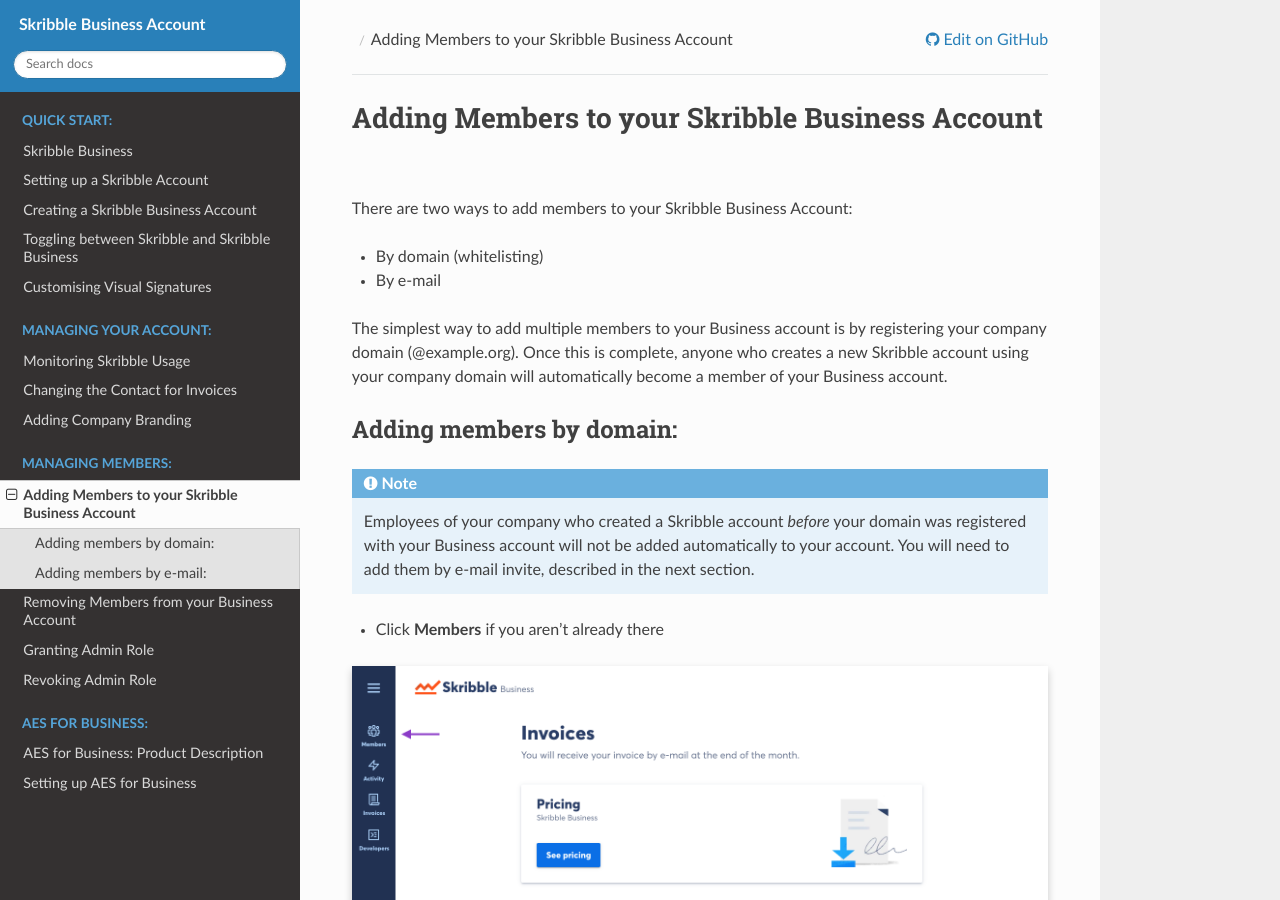
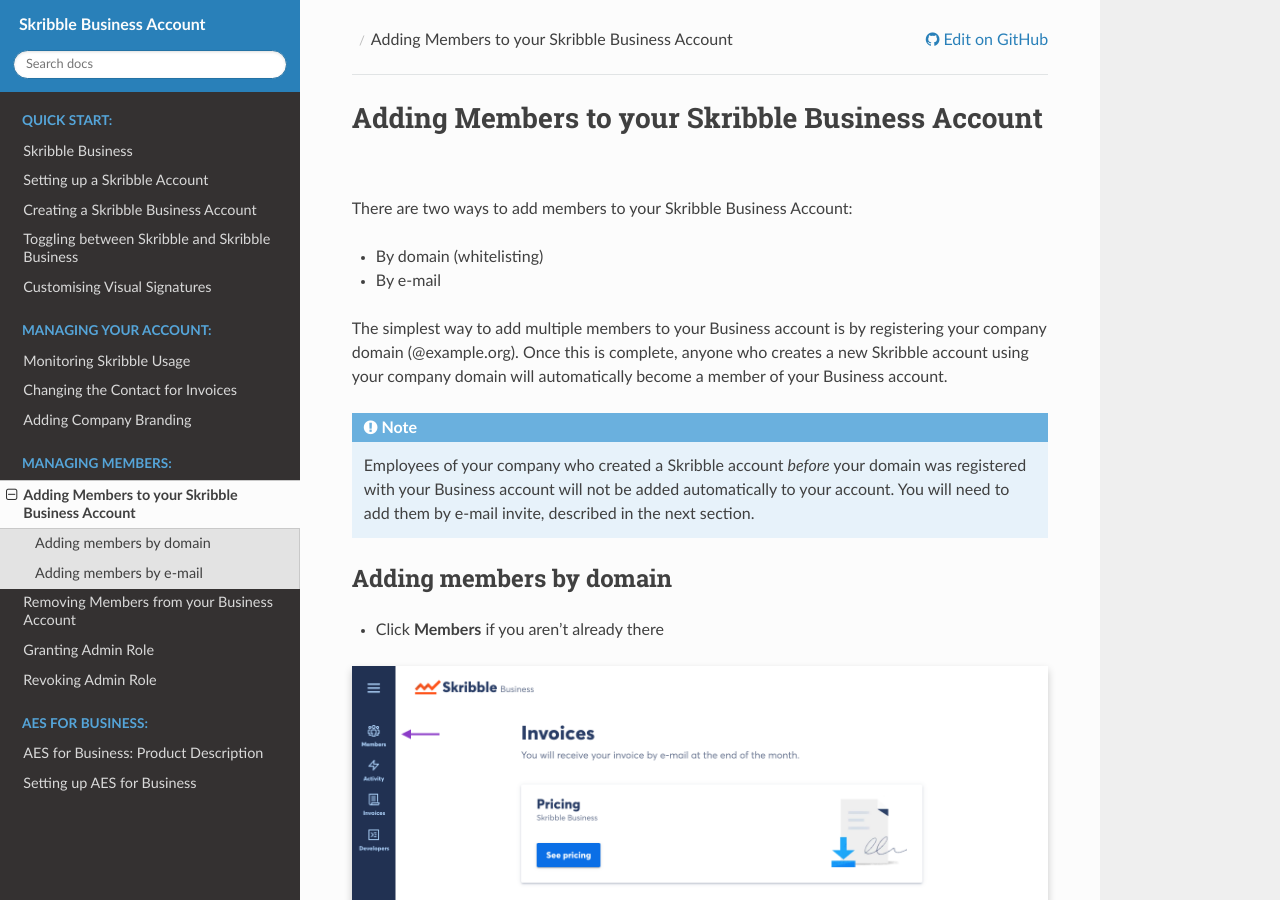
Before and after one commit to matthieu-bt/business-guide, a Sphinx documentation site: the page built from source/members/adding.rst, in a window 1280 px wide and 900 px high. Built offline with Sphinx 7.4.7 and the Read the Docs theme 2.0.0, drawn with Linux system fonts in a browser that asks for light colours; some of the changed text lies outside the part shown.

Commit message:
Moved note and removed : in subtilte
Moved note and removed : in subtilte

```diff
--- a/source/members/adding.rst
+++ b/source/members/adding.rst
@@ -11,11 +11,12 @@
 
 The simplest way to add multiple members to your Business account is by registering your company domain (@example.org). Once this is complete, anyone who creates a new Skribble account using your company domain will automatically become a member of your Business account.
 
-Adding members by domain:
--------------------------
-
 .. NOTE::
   Employees of your company who created a Skribble account *before* your domain was registered with your Business account will not be added automatically to your account. You will need to add them by e-mail invite, described in the next section.
+
+
+Adding members by domain
+-------------------------
 
 - Click **Members** if you aren't already there
 
@@ -53,7 +54,7 @@
 
 
 
-Adding members by e-mail:
+Adding members by e-mail
 -------------------------
 
 The other way to add members to your Skribble Business Account is by e-mail:
```
